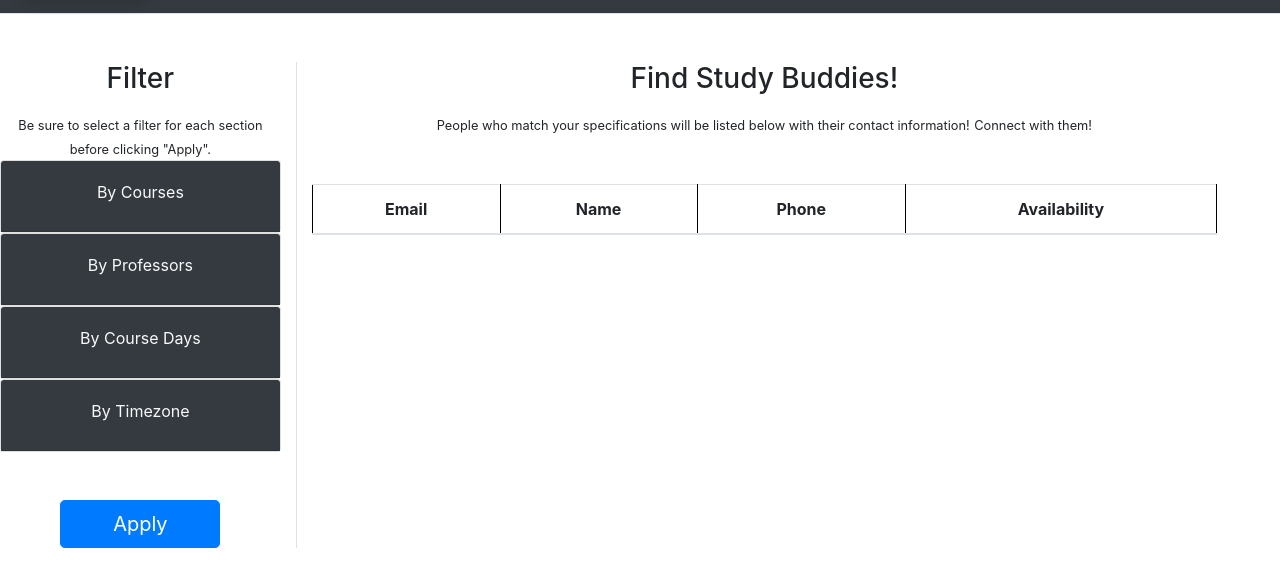
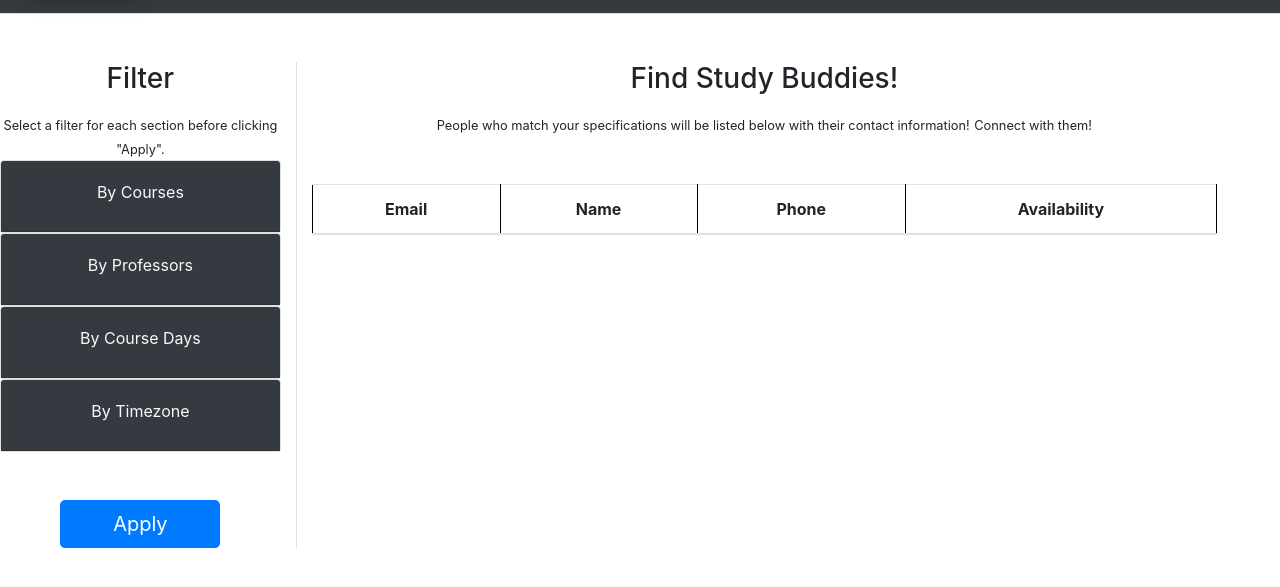
Before and after one commit to jtanniru/cs326-final-xi, a website: page client/search.html in a window 1280 px wide. Shown: the part 59-646 px from the top of the page. Drawn offline with nearby package versions, Linux system fonts and the light colour scheme; no server answers.

Commit message:
Update search.html

```diff
--- a/client/search.html
+++ b/client/search.html
@@ -30,7 +30,7 @@
         <div class="row mt-5 mb-5 mr-5">
             <div class="col-3 border-right">
                 <h3 class="mb-3">Filter</h3>
-                <small>Be sure to select a filter for each section before clicking "Apply".</small>
+                <small>Select a filter for each section before clicking "Apply".</small>
                 <div id="accordion">
                     <div class="card">
                         <div class="card-header bg-dark" id="courseNameFilter">
```
